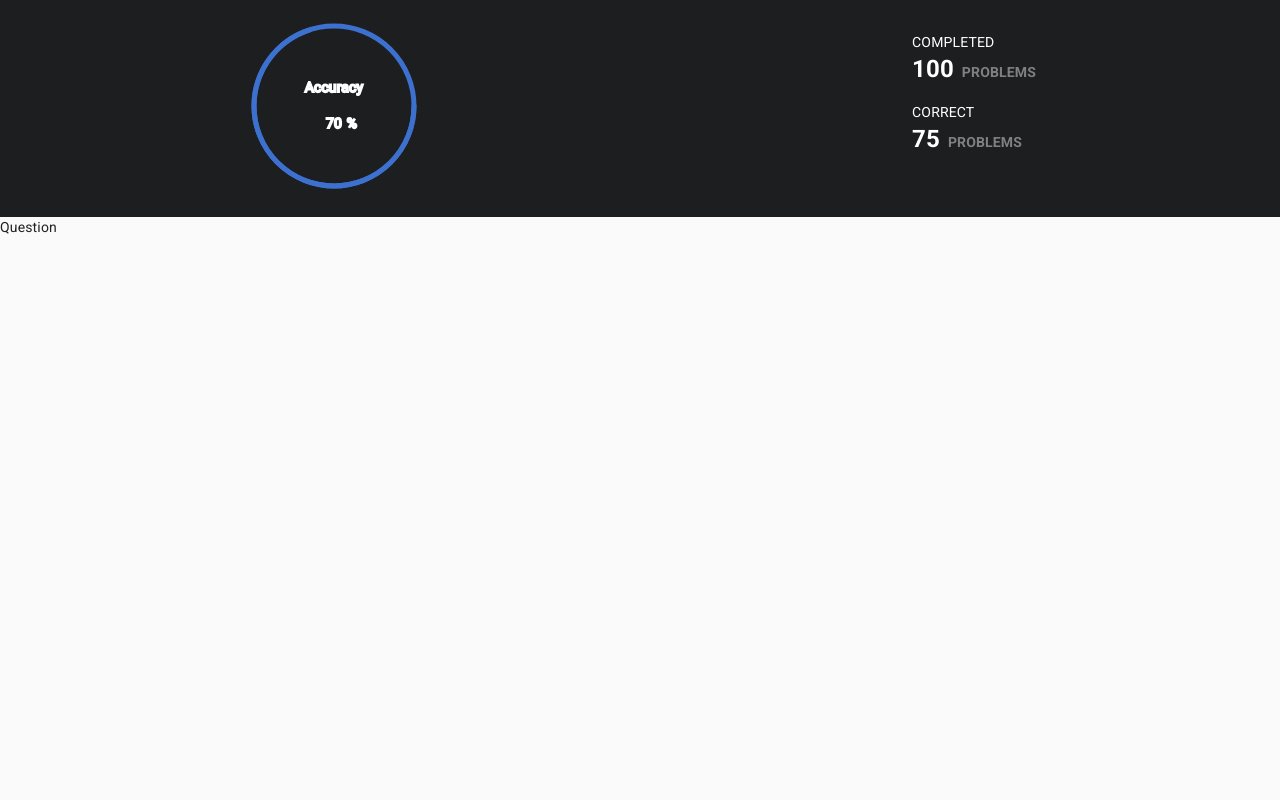
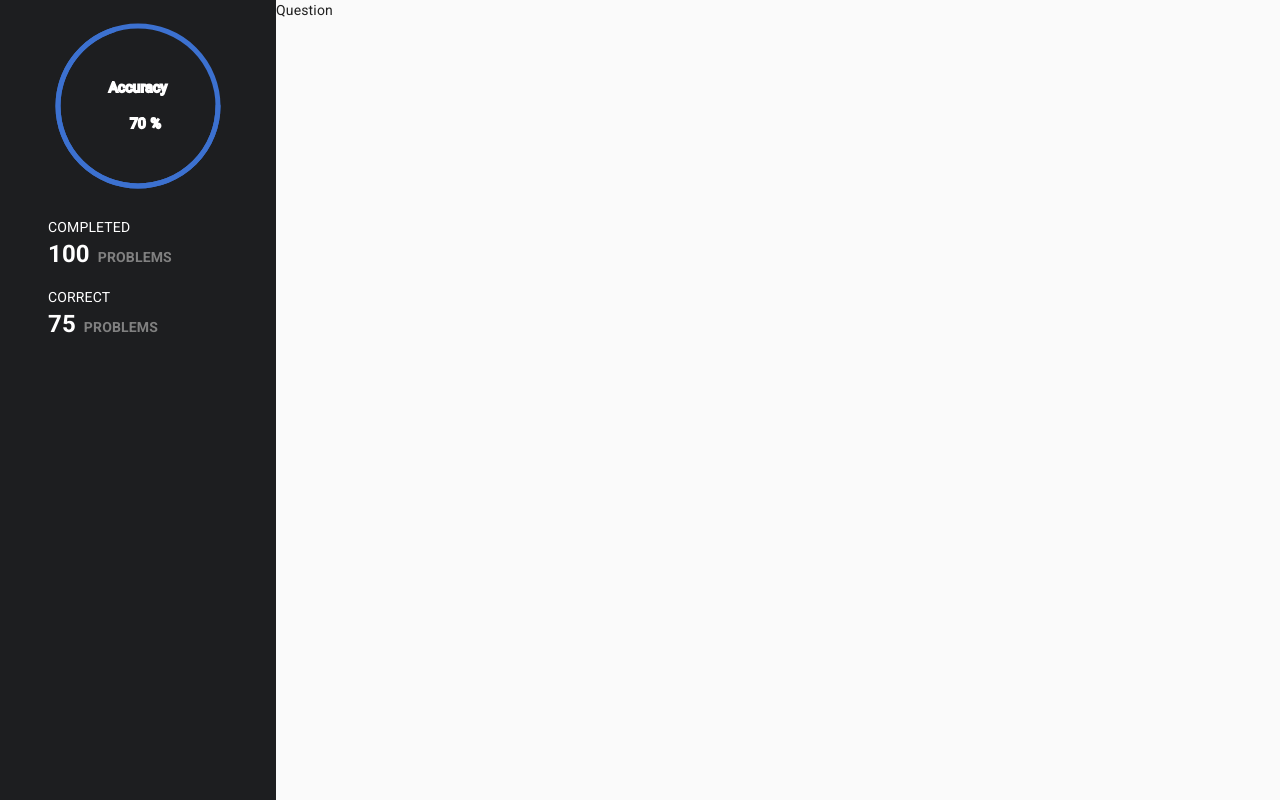
Before and after one commit to JangkarBumi/avl_exam, a React (Create React App) app in the folder client/: page / in a window 1280 px wide. Built offline with nearby package versions, Linux system fonts and the light colour scheme.

Commit message:
style homepage

```diff
--- a/client/src/App.css
+++ b/client/src/App.css
@@ -30,6 +30,11 @@
   margin-right: 0.5rem;
 }
 
+.homepage-container{
+  display: flex;
+  flex-direction: column;
+}
+
 .grey{
   color:grey;
 }
@@ -37,3 +42,16 @@
 .bold{
   font-weight: bold;
 }
+
+@media only screen and (min-width: 640px) {
+.homepage-container{
+  flex-direction: row;
+  height: 100vh;
+}
+.report-container{
+  flex-direction: column;
+  justify-content: flex-start;
+  padding-right: 3rem;
+  padding-left: 3rem;
+}
+}
--- a/client/src/components/Homepage.js
+++ b/client/src/components/Homepage.js
@@ -4,7 +4,7 @@ import Question from './Question'
 
 const Homepage = () => {
   return (
-    <div>
+    <div className="homepage-container">
       <Report></Report>
       <Question></Question>
     </div>
```
